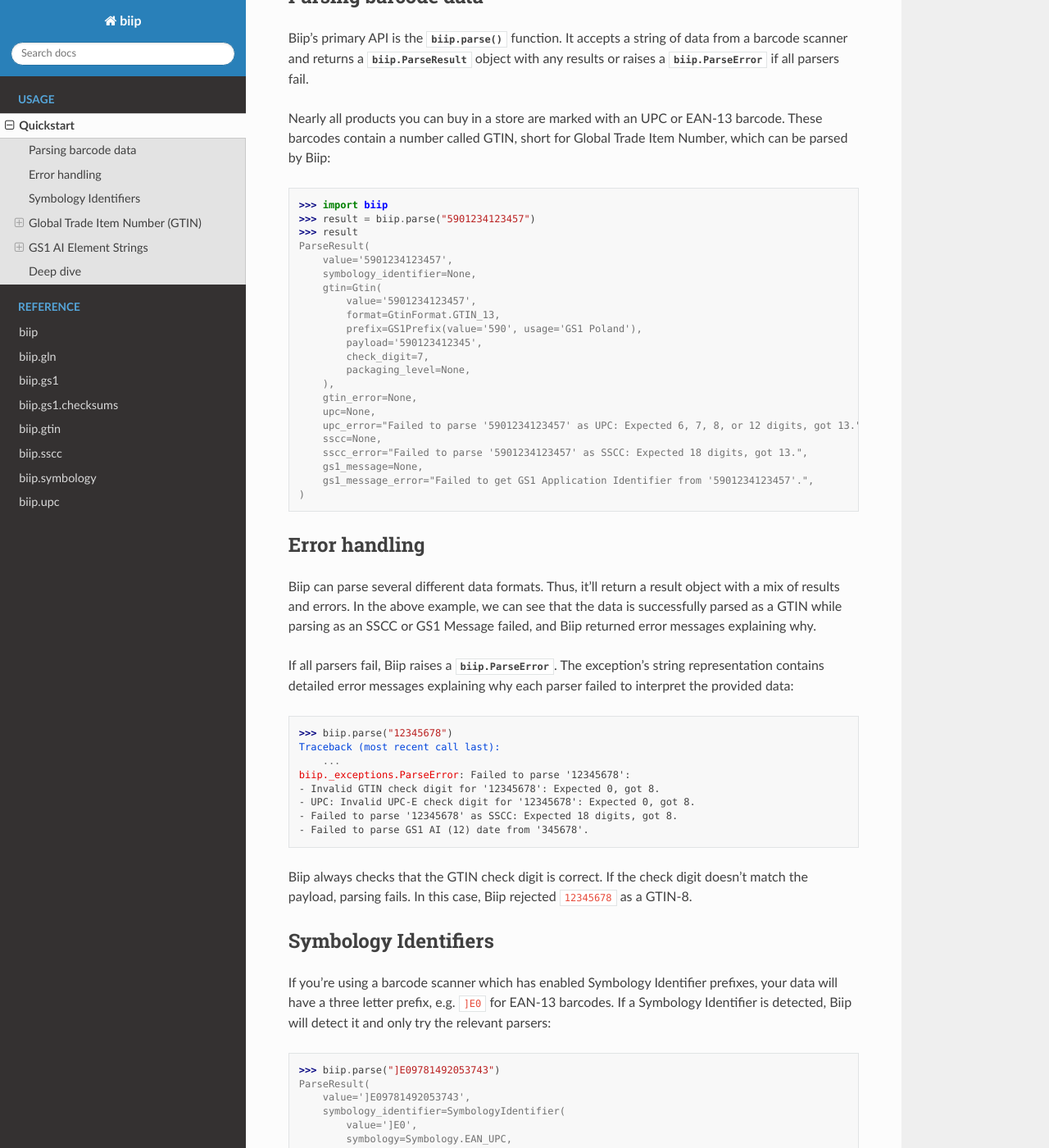
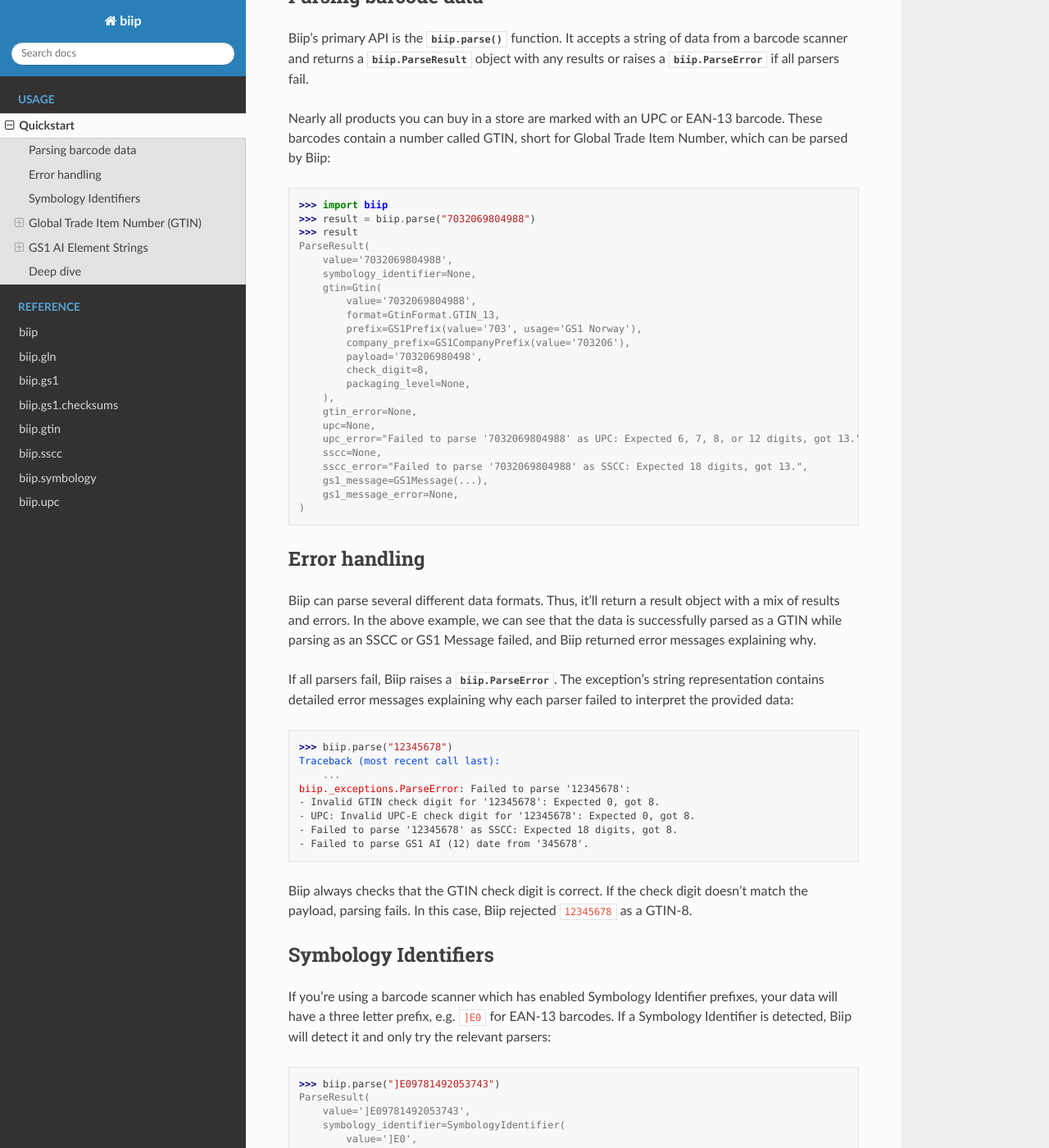
Before and after one commit to jodal/biip, a Sphinx documentation site: the page built from docs/quickstart.rst, in a window 1280 px wide and 1400 px high, scrolled down 277 px. Shown: the whole window at 82% size. Built offline with Sphinx 7.4.7 and the Read the Docs theme 2.0.0, drawn with Linux system fonts in a browser that asks for light colours; some of the changed text lies outside the part shown.

Commit message:
Add and set Gtin.company_prefix field

```diff
--- a/docs/quickstart.rst
+++ b/docs/quickstart.rst
@@ -21,26 +21,27 @@
 which can be parsed by Biip::
 
     >>> import biip
-    >>> result = biip.parse("5901234123457")
+    >>> result = biip.parse("7032069804988")
     >>> result
     ParseResult(
-        value='5901234123457',
+        value='7032069804988',
         symbology_identifier=None,
         gtin=Gtin(
-            value='5901234123457',
+            value='7032069804988',
             format=GtinFormat.GTIN_13,
-            prefix=GS1Prefix(value='590', usage='GS1 Poland'),
-            payload='590123412345',
-            check_digit=7,
+            prefix=GS1Prefix(value='703', usage='GS1 Norway'),
+            company_prefix=GS1CompanyPrefix(value='703206'),
+            payload='703206980498',
+            check_digit=8,
             packaging_level=None,
         ),
         gtin_error=None,
         upc=None,
-        upc_error="Failed to parse '5901234123457' as UPC: Expected 6, 7, 8, or 12 digits, got 13.",
+        upc_error="Failed to parse '7032069804988' as UPC: Expected 6, 7, 8, or 12 digits, got 13.",
         sscc=None,
-        sscc_error="Failed to parse '5901234123457' as SSCC: Expected 18 digits, got 13.",
-        gs1_message=None,
-        gs1_message_error="Failed to get GS1 Application Identifier from '5901234123457'.",
+        sscc_error="Failed to parse '7032069804988' as SSCC: Expected 18 digits, got 13.",
+        gs1_message=GS1Message(...),
+        gs1_message_error=None,
     )
 
 
@@ -94,6 +95,7 @@
             value='9781492053743',
             format=GtinFormat.GTIN_13,
             prefix=GS1Prefix(value='978', usage='Bookland (ISBN)'),
+            company_prefix=None,
             payload='978149205374',
             check_digit=3,
             packaging_level=None,
@@ -131,6 +133,7 @@
         value='123601057072',
         format=GtinFormat.GTIN_12,
         prefix=GS1Prefix(value='012', usage='GS1 US'),
+        company_prefix=None,
         payload='12360105707',
         check_digit=2,
         packaging_level=None,
@@ -168,6 +171,7 @@
             value='201',
             usage='Used to issue Restricted Circulation Numbers within a geographic region (MO defined)',
         ),
+        company_prefix=None,
         payload='201112291234',
         check_digit=6,
         packaging_level=None,
@@ -205,6 +209,7 @@
             value='201',
             usage='Used to issue Restricted Circulation Numbers within a geographic region (MO defined)'
         ),
+        company_prefix=None,
         payload='201112291234',
         check_digit=6,
         packaging_level=None,
@@ -349,6 +354,7 @@
                 value='07032069804988',
                 format=GtinFormat.GTIN_13,
                 prefix=GS1Prefix(value='703', usage='GS1 Norway'),
+                company_prefix=GS1CompanyPrefix(value='703206'),
                 payload='703206980498',
                 check_digit=8,
                 packaging_level=None,
--- a/src/biip/__init__.py
+++ b/src/biip/__init__.py
@@ -8,7 +8,8 @@
     >>> result = biip.parse("96385074")
     >>> result.gtin
     Gtin(value='96385074', format=GtinFormat.GTIN_8,
-    prefix=GS1Prefix(value='00009', usage='GS1 US'), payload='9638507',
+    prefix=GS1Prefix(value='00009', usage='GS1 US'),
+    company_prefix=GS1CompanyPrefix(value='0000963'), payload='9638507',
     check_digit=4, packaging_level=None)
     >>> result.gs1_message
     GS1Message(value='96385074',
```
Also changed, not shown: README.md (+1 -0 lines), 9 other files.
